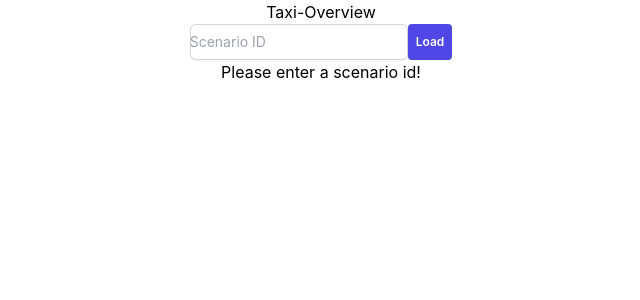
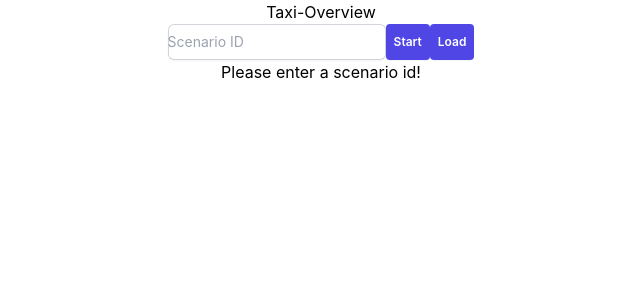
Before and after one commit to NicoNoell/HackaTUM-2024, a React (Create React App) app in the folder frontend/: page / in a window 1280 px wide. Shown: the top 300 px of the page, without its empty margins (319-959 px from the left). Built offline with nearby package versions, Linux system fonts and the light colour scheme.

Commit message:
start scenario

```diff
--- a/frontend/src/App.js
+++ b/frontend/src/App.js
@@ -5,6 +5,15 @@ import ScenarioOverview from "./components/ScenarioOverview";
 function App() {
   const [scenarioId, setScenarioId] = useState(null);
   const [scenarioLoaded, setScenarioLoaded] = useState(false);
+  const [isDisabled, setIsDisabled] = useState(false);
+
+  const startScenario = async (sc) => {
+    const res = await fetch(
+      `http://127.0.0.1:5000/api/startScenario?scenarioId=${sc}`
+    );
+    if (!res.ok) throw new Error("Error when starting scenario.");
+    setScenarioId(sc);
+  };
 
   return (
     <div className="App">
@@ -18,6 +27,19 @@ function App() {
             setScenarioId(e.target.value);
           }}
           className="block w-30 rounded-md border-0 py-1.5 text-gray-900 shadow-sm ring-1 ring-inset ring-gray-300 placeholder:text-gray-400 focus:ring-2 focus:ring-inset focus:ring-indigo-600 sm:text-sm/6"></input>
+        <button
+          onClick={(e) => {
+            startScenario(scenarioId);
+            setIsDisabled(true);
+            setScenarioLoaded(true);
+          }}
+          disabled={isDisabled}
+          className={`rounded bg-indigo-600 px-2 py-1 text-xs font-semibold text-white shadow-sm hover:bg-indigo-500 focus-visible:outline focus-visible:outline-2 focus-visible:outline-offset-2 focus-visible:outline-indigo-600 ${
+            isDisabled ? "opacity-50 cursor-not-allowed" : ""
+          }`}
+          >
+          Start
+        </button>
         <button
           onClick={(e) => {
             setScenarioLoaded(true);
```
